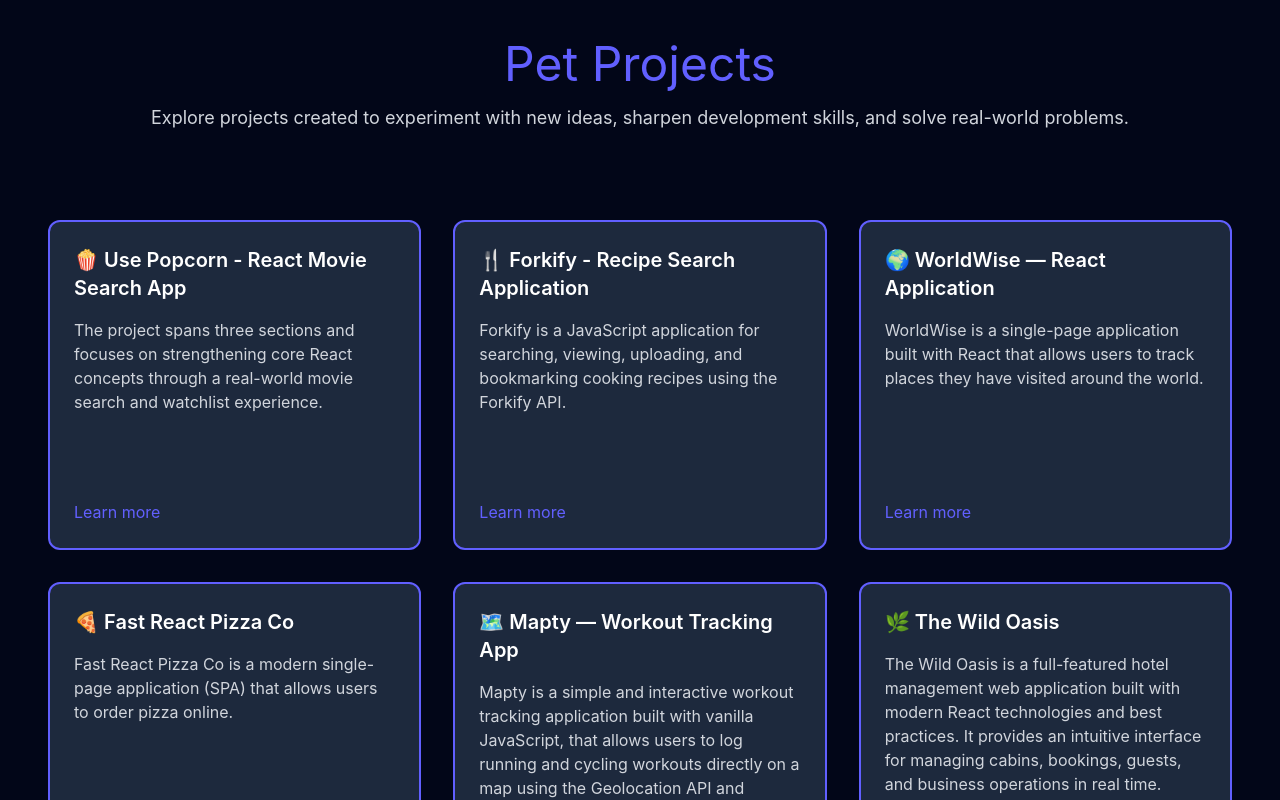
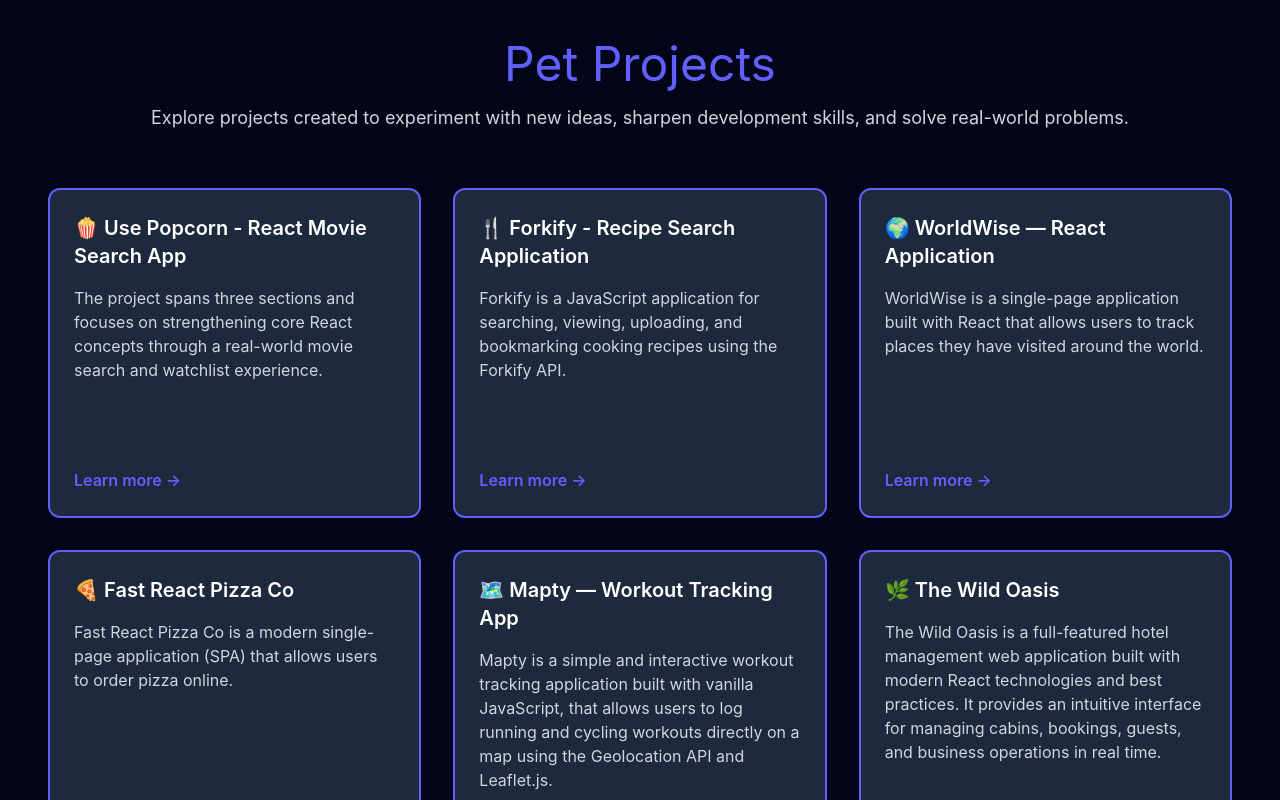
Before and after one commit to RomanIlyuk/The-Focus-Timer, a React (Vite) app: page /pet-projects in a window 1280 px wide. Shown: the top 800 px of the page. Built offline with nearby package versions, Linux system fonts and the light colour scheme.

Commit message:
feat: add minor changes to style

```diff
--- a/src/components/PetProjects/PetProjectsCard.jsx
+++ b/src/components/PetProjects/PetProjectsCard.jsx
@@ -6,9 +6,9 @@ function PetProjectsCard({ title, description, url }) {
       <a
         href={url}
         target="_blank"
-        className="mt-auto text-m text-indigo-500 hover:underline"
+        className="mt-auto text-m font-semibold text-indigo-500 hover:underline"
       >
-        Learn more
+        Learn more &rarr;
       </a>
     </section>
   );
--- a/src/components/PetProjects/PetProjectsHeader.jsx
+++ b/src/components/PetProjects/PetProjectsHeader.jsx
@@ -1,6 +1,6 @@
 function PetProjectsHeader() {
   return (
-    <div className="flex flex-col items-center justify-center pt-10 pb-10">
+    <div className="flex flex-col items-center justify-center pt-10 pb-2">
       <h1 className="text-indigo-500 text-5xl pb-4">Pet Projects</h1>
       <p className="text-gray-300 text-lg">
         Explore projects created to experiment with new ideas, sharpen
```
